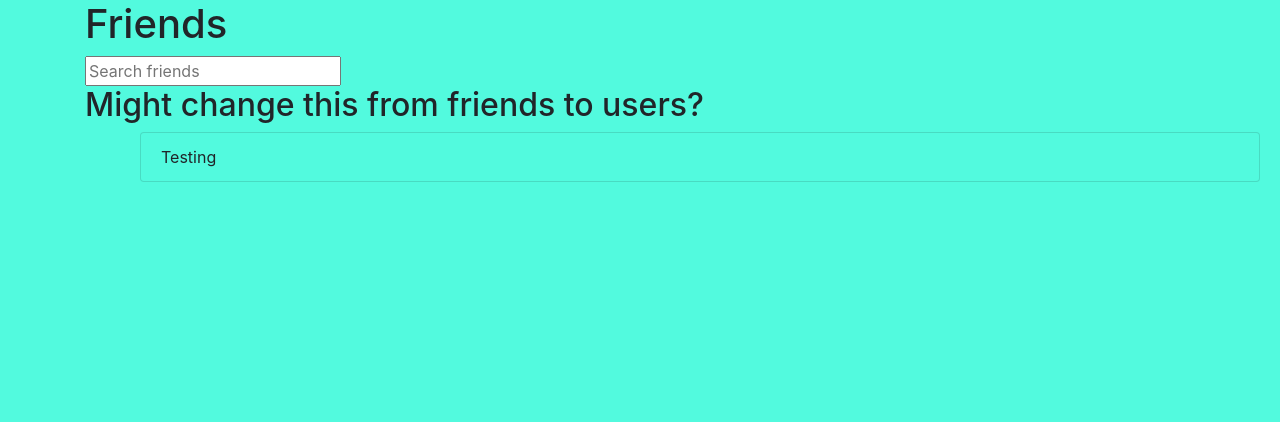
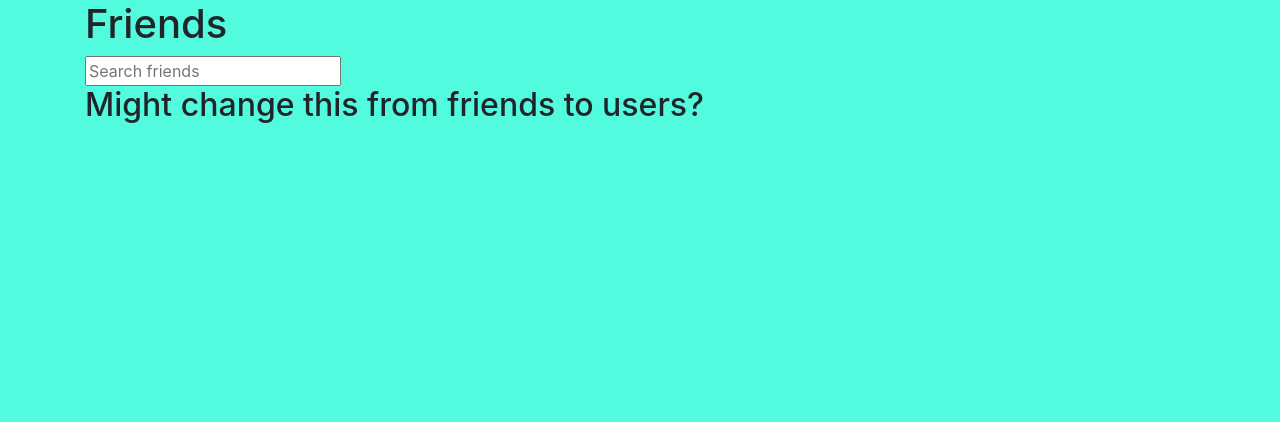
Before and after one commit to Four-Jacks/AnimeSocial, a Django app: page /posts/ in a window 1280 px wide. Shown: the part 69-491 px from the top of the page. Run offline with Django 3.2, Linux system fonts and the light colour scheme; the visitor is signed in with stand-in values (Sample User, id 1); some libraries are stand-ins or nearby versions.

Commit message:
Removed testing line since it works now

```diff
--- a/templates/posts.html
+++ b/templates/posts.html
@@ -18,7 +18,6 @@
             {% for friend in friends %}
              <li class="list-group-item">{{ friend.username|title }}</li>
              {% endfor %}
-             <li class="list-group-item">Testing</li>
            </ul>
         </div>
       </div>
```
